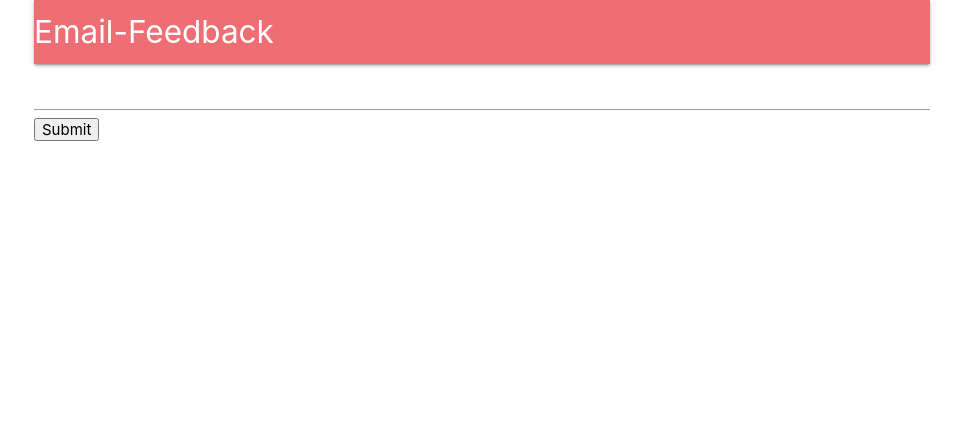
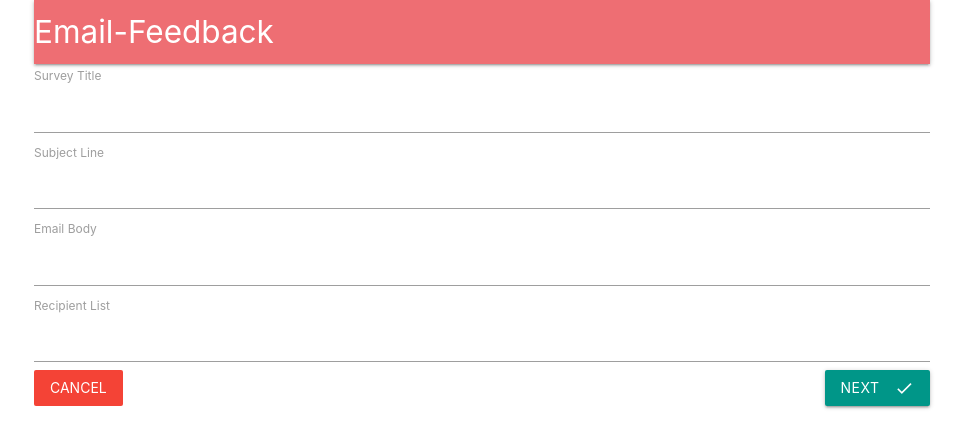
Before and after one commit to rzgholizadeh/email-feedback-app, a React (Create React App) app in the folder client/: page /surveys/new in a window 1280 px wide. Shown: the top 448 px of the page, without its empty margins (158-1121 px from the left). Built offline with nearby package versions, Linux system fonts and the light colour scheme; no server answers.

Commit message:
feat: Create field components for the survey form

```diff
--- a/client/src/components/App.js
+++ b/client/src/components/App.js
@@ -18,7 +18,7 @@
     return (
       <div className="container">
         <BrowserRouter>
-          <div>
+          <div calssName="container">
             <Header />
             <Route exact={true} path="/" component={Landing} />
             <Route exact path="/surveys" component={Dashboard} />
--- /dev/null
+++ b/client/src/components/surveys/SurveyField.js
@@ -0,0 +1,11 @@
+// This contains the logic to render a single lable and text input
+import React from "react";
+
+export default ({ input, label }) => {
+  return (
+    <div>
+      <label>{label}</label>
+      <input {...input} />
+    </div>
+  );
+};
--- a/client/src/components/surveys/SurveyForm.js
+++ b/client/src/components/surveys/SurveyForm.js
@@ -1,13 +1,42 @@
+import _ from "lodash";
 import React, { Component } from "react";
 import { reduxForm, Field } from "redux-form";
+import { Link } from "react-router-dom";
+import SurveyField from "./SurveyField";
+
+const FIELDS = [
+  { label: "Survey Title", name: "title" },
+  { label: "Subject Line", name: "subject" },
+  { label: "Email Body", name: "body" },
+  { label: "Recipient List", name: "emails" }
+];
 
 class SurveyForm extends Component {
+  renderFields() {
+    return _.map(FIELDS, ({ label, name }) => {
+      return (
+        <Field
+          key={name}
+          component={SurveyField}
+          type="text"
+          label={label}
+          name={name}
+        />
+      );
+    });
+  }
   render() {
     return (
       <div>
         <form onSubmit={this.props.handleSubmit(values => console.log(values))}>
-          <Field type="text" name="surveyTitle" component="input" />
-          <button type="submit">Submit</button>
+          {this.renderFields()}
+          <Link to="/surveys" className="red btn-flat white-text">
+            Cancel
+          </Link>
+          <button type="submit" className="teal btn flat right white-text">
+            Next
+            <i className="material-icons right">done</i>
+          </button>
         </form>
       </div>
     );
@@ -15,5 +44,5 @@
 }
 
 export default reduxForm({
-  form: "sureyForm"
+  form: "surveyForm"
 })(SurveyForm);
```
